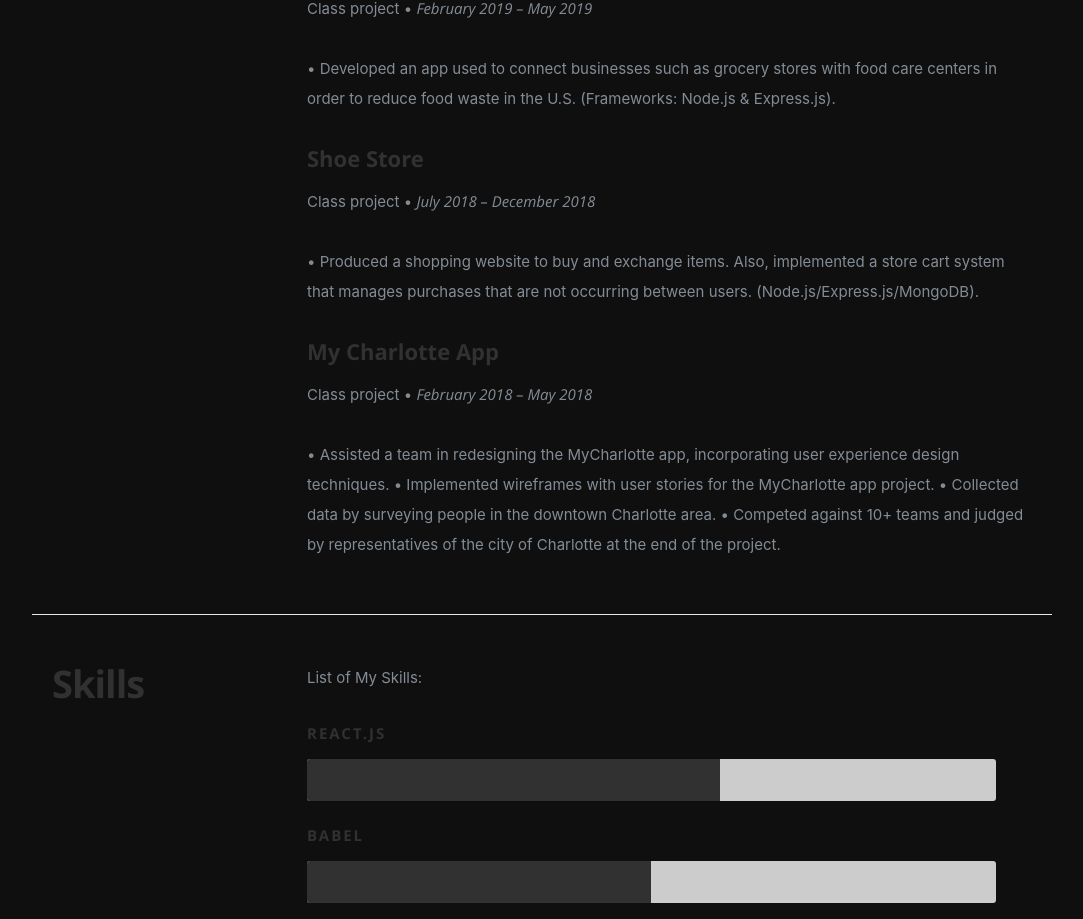
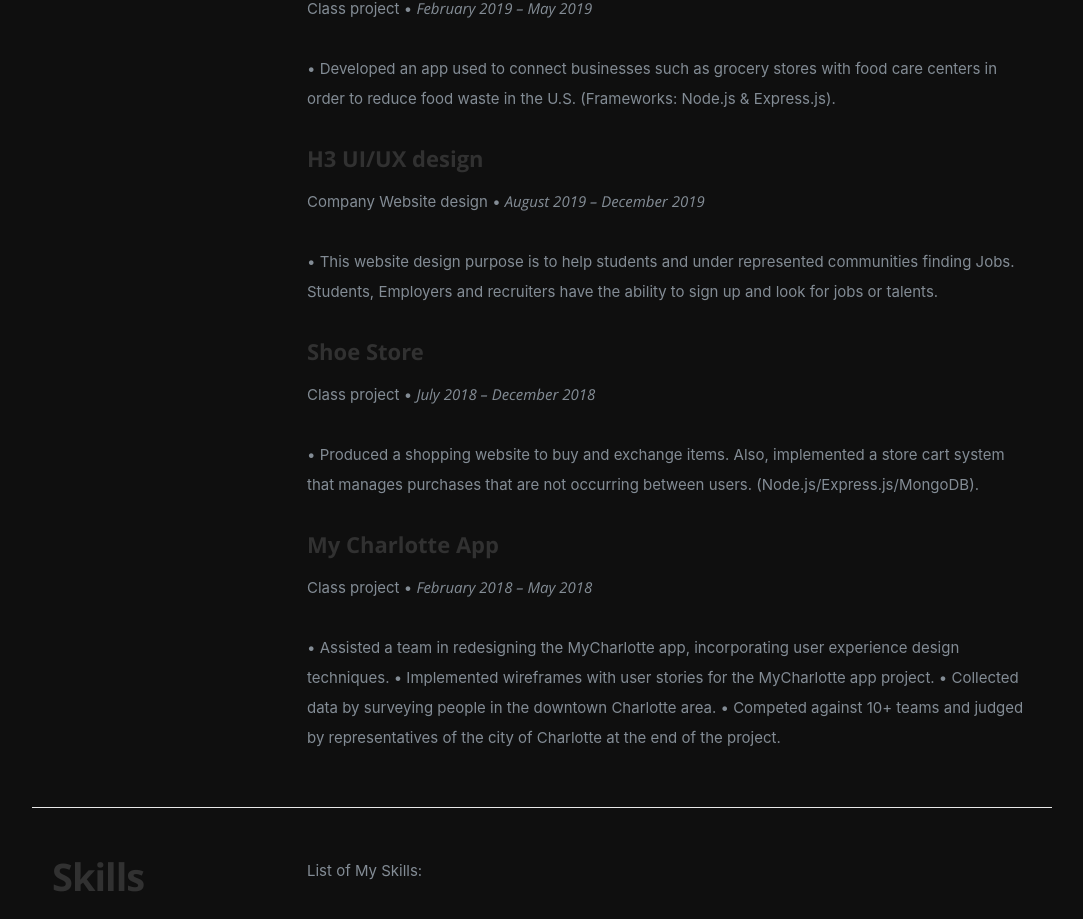
Before and after one commit to Habibou9/portfolio, a React (Create React App) app: page / in a window 1280 px wide. Shown: the part 4835-5754 px from the top of the page, without its empty margins (98-1181 px from the left). Built offline with nearby package versions, Linux system fonts and the light colour scheme.

Commit message:
adding H3 web design to work project section

```diff
--- a/src/components/Work/work.js
+++ b/src/components/Work/work.js
@@ -28,6 +28,15 @@ export default class Header extends Component {
           <p className="info">Class project <span>•</span> <em className="date">February 2019 – May 2019</em></p>
           <p>
             •	Developed an app used to connect businesses such as grocery stores with food care centers in order to reduce food waste in the U.S. (Frameworks: Node.js & Express.js).
+          </p>
+        </div>
+      </div> {/* item end */}
+      <div className="row item">
+        <div className="twelve columns">
+          <h3>H3 UI/UX design</h3>
+          <p className="info">Company Website design <span>•</span> <em className="date">August 2019 – December 2019</em></p>
+          <p>
+            •	This website design purpose is to help students and under represented communities finding Jobs. Students, Employers and recruiters have the ability to sign up and look for jobs or talents.
           </p>
         </div>
       </div> {/* item end */}
```
